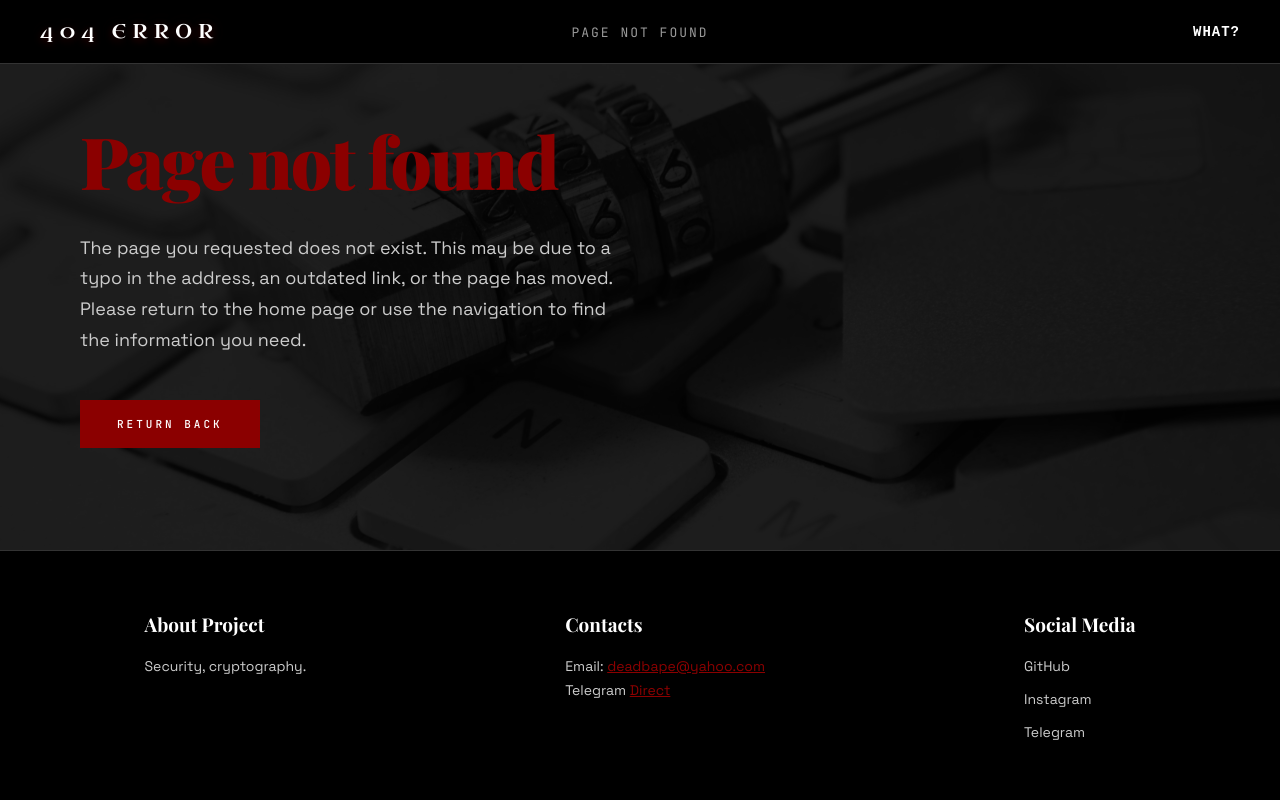
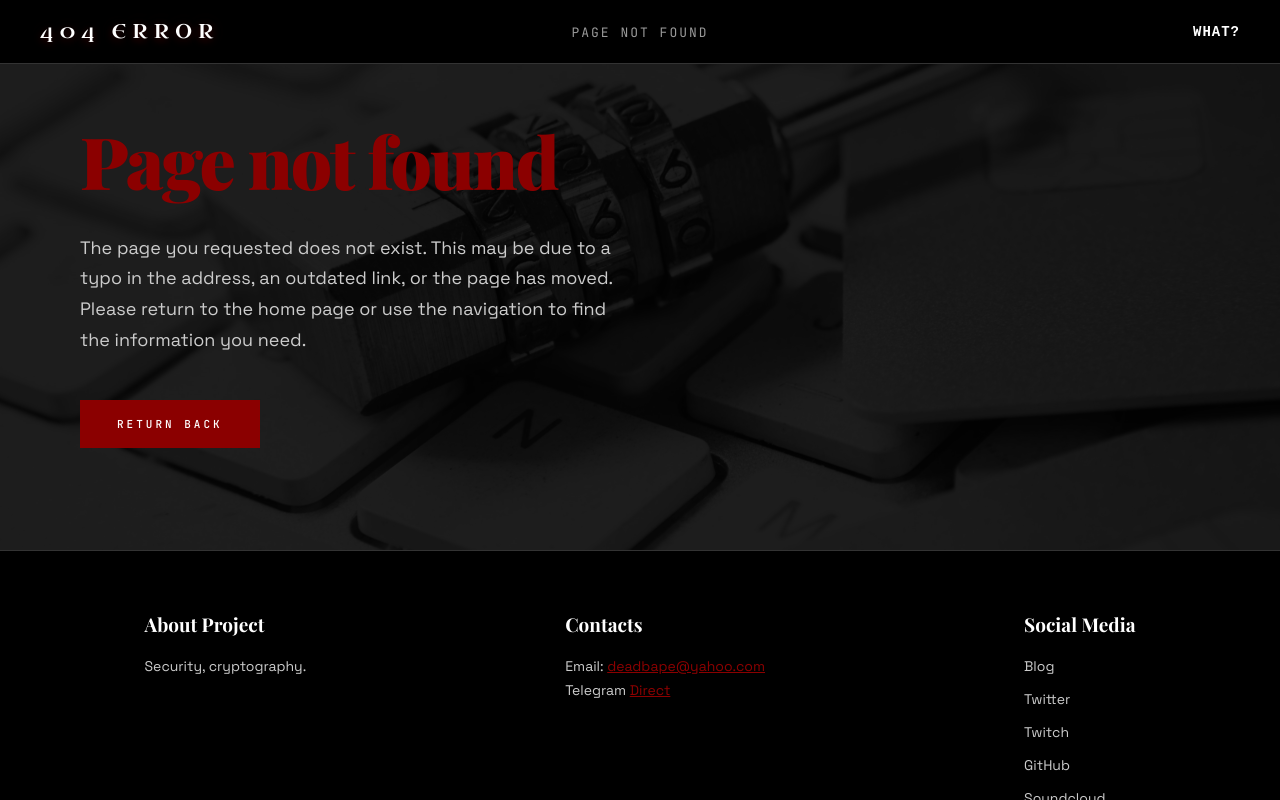
Before and after one commit to nightorder/www, a plain HTML site: page 404.html in a window 1280 px wide. Drawn offline with nearby package versions, Linux system fonts and the light colour scheme.

Commit message:
Update 404.html

```diff
--- a/404.html
+++ b/404.html
@@ -61,7 +61,11 @@
        <div class="footer-section">
          <h4>Social Media</h4>
          <ul class="social-links">
+          <li><a href="https://t.me/xazzera" target="_blank" rel="noopener noreferrer">Blog</a></li>
+          <li><a href="http://x.com/xezzera" target="_blank" rel="noopener noreferrer">Twitter</a></li>
+          <li><a href="http://twitch.tv/eqore" target="_blank" rel="noopener noreferrer">Twitch</a></li>
            <li><a href="https://github.com/nightorder" target="_blank" rel="noopener noreferrer">GitHub</a></li>
+           <li><a href="http://soundcloud.com/deadbape" target="_blank" rel="noopener noreferrer">Soundcloud</a></li>
            <li><a href="https://instagram.com/deadbape" target="_blank" rel="noopener noreferrer">Instagram</a></li>
            <li><a href="https://t.me/maronto" target="_blank" rel="noopener noreferrer">Telegram</a></li>
          </ul>
```
